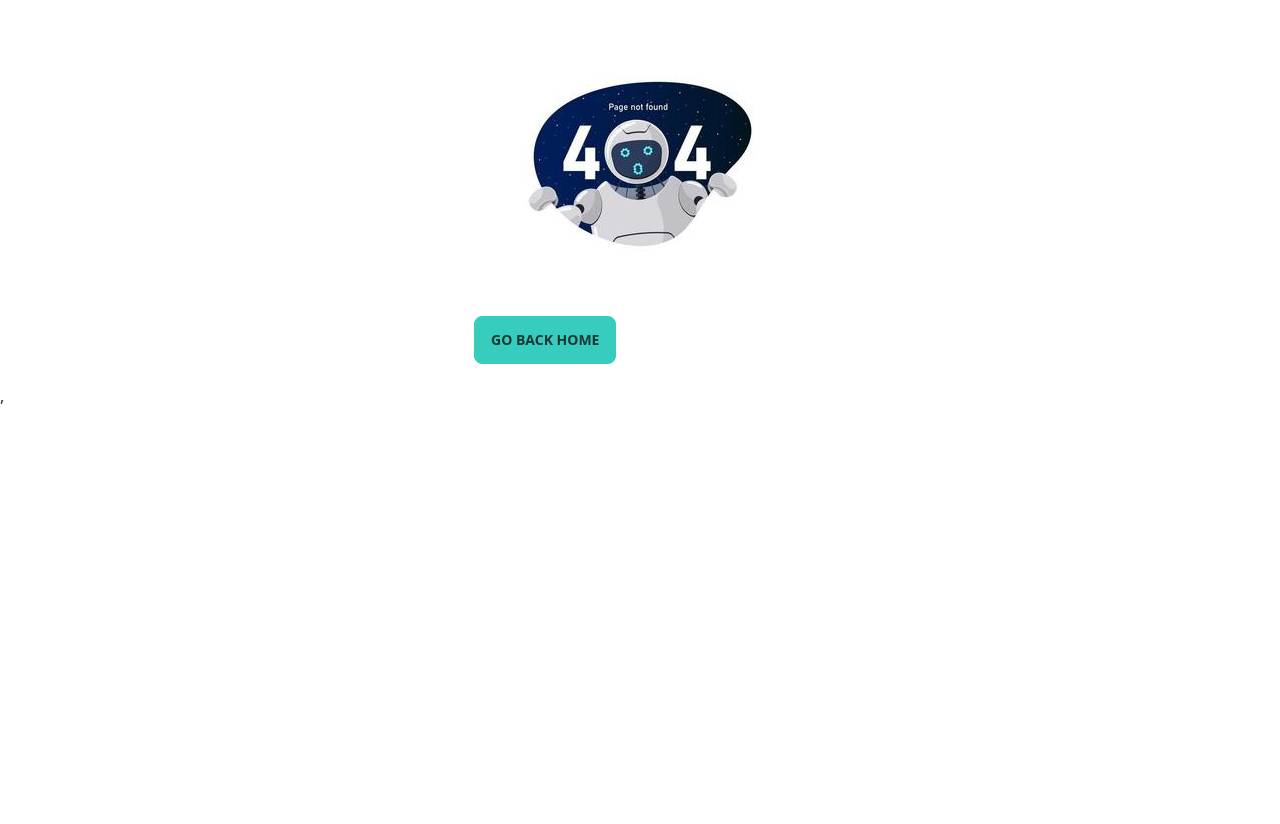
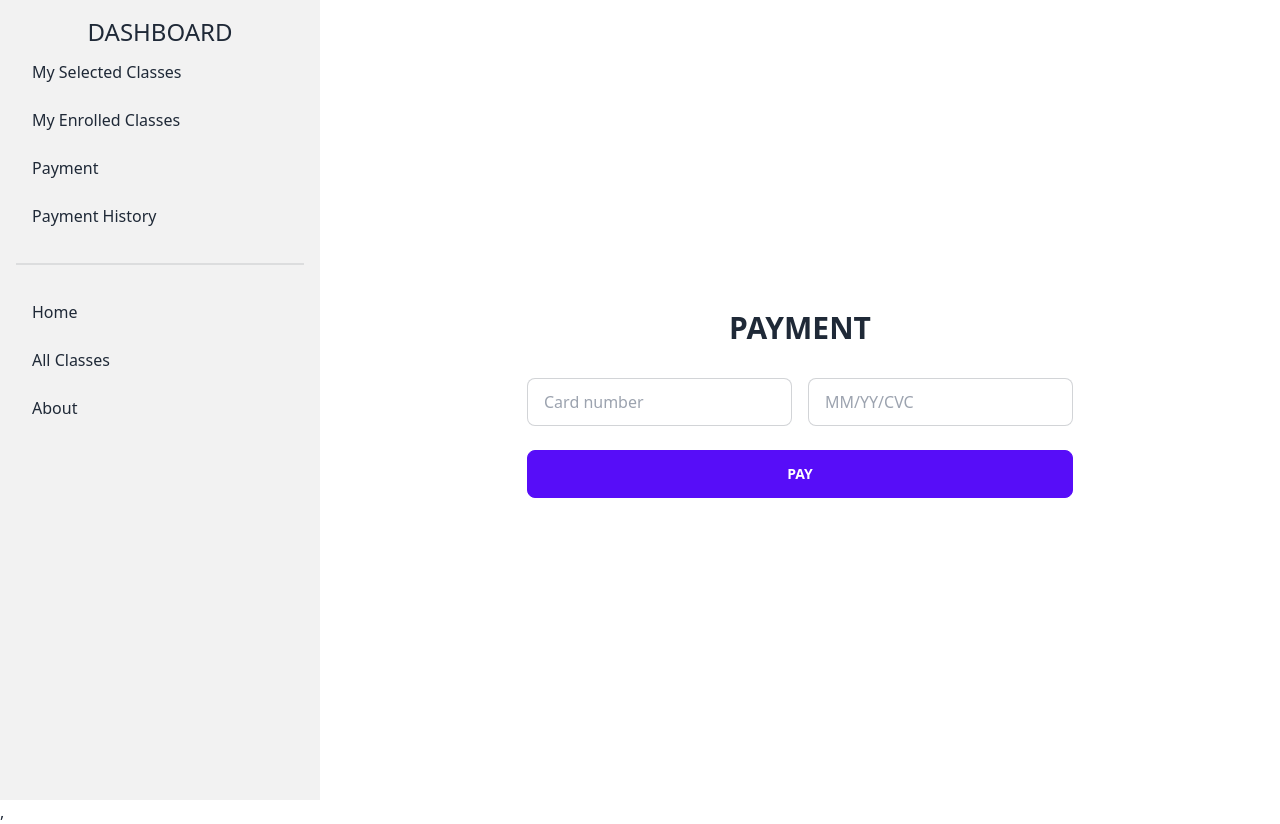
Before and after one commit to ataur28/drawing-school-client, a React (Vite) app: page /dashboard/payment in a window 1280 px wide. Before the commit the page ends 800 px from the top, so only its background shows below. Built offline with nearby package versions, Linux system fonts and the light colour scheme; no server answers.

Commit message:
added payment section

```diff
--- a/src/Layout/Dashboard.jsx
+++ b/src/Layout/Dashboard.jsx
@@ -18,8 +18,9 @@ const Dashboard = () => {
                     <h2 className="uppercase text-2xl text-center">Dashboard</h2>
                     {/* Sidebar content here */}
                     <li><Link to='/dashboard/myCart'>My Selected Classes</Link></li>
-                    <li><Link>My Enrolled Classes</Link></li>
-                    <li><Link>Payment History</Link></li>
+                    <li><Link to='/dashboard/enroll'>My Enrolled Classes</Link></li>
+                    <li><Link to='/dashboard/payment'>Payment</Link></li>
+                    <li><Link to='/dashboard/payHistory'>Payment History</Link></li>
                     <div className="divider"></div>
                     <li><Link to='/'>Home</Link></li>
                     <li><Link to='/allDolls'>All Classes</Link></li>
--- /dev/null
+++ b/src/pages/Dashboard/EnrolledClass/EnrolledClass.jsx
@@ -0,0 +1,13 @@
+import useTitle from "../../../hook/useTitle";
+
+
+const EnrolledClass = () => {
+    useTitle('Enrolled Class');
+    return (
+        <div>
+            <h2 className="uppercase text-3xl mt-8 mb-8 text-center font-semibold ">My Enrolled Class</h2>
+        </div>
+    );
+};
+
+export default EnrolledClass;
--- a/src/pages/Dashboard/MyCart/MyCart.jsx
+++ b/src/pages/Dashboard/MyCart/MyCart.jsx
@@ -1,6 +1,7 @@
 import Swal from "sweetalert2";
 import useCart from "../../../hook/useCart";
 import useTitle from "../../../hook/useTitle";
+import { Link } from "react-router-dom";
 
 const MyCart = () => {
     useTitle('Selected Class');
@@ -40,12 +41,13 @@ const MyCart = () => {
 
     return (
         <div className="w-11/12">
-            <h2 className="text-3xl text-center p-8">My Selected Class</h2>
+            <h2 className="uppercase text-3xl mt-8 mb-8 text-center font-semibold">My Selected Class</h2>
             <div className="flex justify-between items-center">
                 <h3 className="text-2xl">Total Class : {cart.length}</h3>
                 <h3 className="text-2xl">Total price : ${total}</h3>
-                <button className="btn btn-secondary">Pay</button>
+                <Link to='/dashboard/payment'><button className="btn btn-secondary">Pay</button></Link>
             </div>
+
             <div className="mb-5 mt-5">
 
 
--- /dev/null
+++ b/src/pages/Dashboard/Payment/Payment.jsx
@@ -0,0 +1,29 @@
+import useTitle from "../../../hook/useTitle";
+
+
+const Payment = () => {
+    useTitle('Payment');
+    return (
+        <div>
+            <h2 className="uppercase text-3xl mt-8 mb-8 text-center font-semibold ">Payment</h2>
+            <form >
+                <div className="grid grid-cols-1 md:grid-cols-2 gap-4">
+
+                    <div className="form-control">
+                        <input type="text" name="cardNumber" placeholder="Card number" className="input input-bordered" />
+                    </div>
+                    <div className="form-control">
+                        <input type="text" name="cardCode" placeholder="MM/YY/CVC" className="input input-bordered" />
+                    </div>
+
+                </div>
+
+                <div className="form-control mt-6">
+                    <button className="btn btn-primary mb-6" type="submit">Pay</button>
+                </div>
+            </form>
+        </div>
+    );
+};
+
+export default Payment;
--- a/src/pages/ErrorElement/ErrorElement.jsx
+++ b/src/pages/ErrorElement/ErrorElement.jsx
@@ -1,7 +1,9 @@
 import { Link } from 'react-router-dom';
 import fof from '../../assets/fourOFour.jpg'
+import useTitle from '../../hook/useTitle';
 
 const ErrorElement = () => {
+    useTitle('Error');
 
     return (
         <div className='flex justify-center mt-6'>
--- a/src/pages/Shared/NavBar/NavBar.jsx
+++ b/src/pages/Shared/NavBar/NavBar.jsx
@@ -23,6 +23,11 @@ const NavBar = () => {
         <li><Link to='/allDolls'>All Classes</Link></li>
         <li><Link to='/about'>About</Link></li>
         {/* <li><Link to='/blog'>Blog</Link></li> */}
+
+
+        {/* <li><Link to='/addDoll'>Add A Doll</Link></li>
+        <li><Link to='/myDoll'>My Doll</Link></li> */}
+        {user?.email ? <>
             <li><Link to='/dashboard/myCart'>
                 <button>
                     {/* <faShoppingBag></faShoppingBag> */}
@@ -30,10 +35,6 @@ const NavBar = () => {
                 </button>
             </Link>
             </li>
-
-        {/* <li><Link to='/addDoll'>Add A Doll</Link></li>
-        <li><Link to='/myDoll'>My Doll</Link></li> */}
-        {user?.email ? <>
             <li><Link to='/addDoll'>Add A Class</Link></li>
             <li><Link to='/myDoll'>My classes</Link></li>
             <li><button onClick={handleLogOut}>LogOut</button></li>
```
Also changed, not shown: src/Routes/Routes.jsx (+10 -0 lines). Lines whose indentation alone changed are shown as unchanged.
